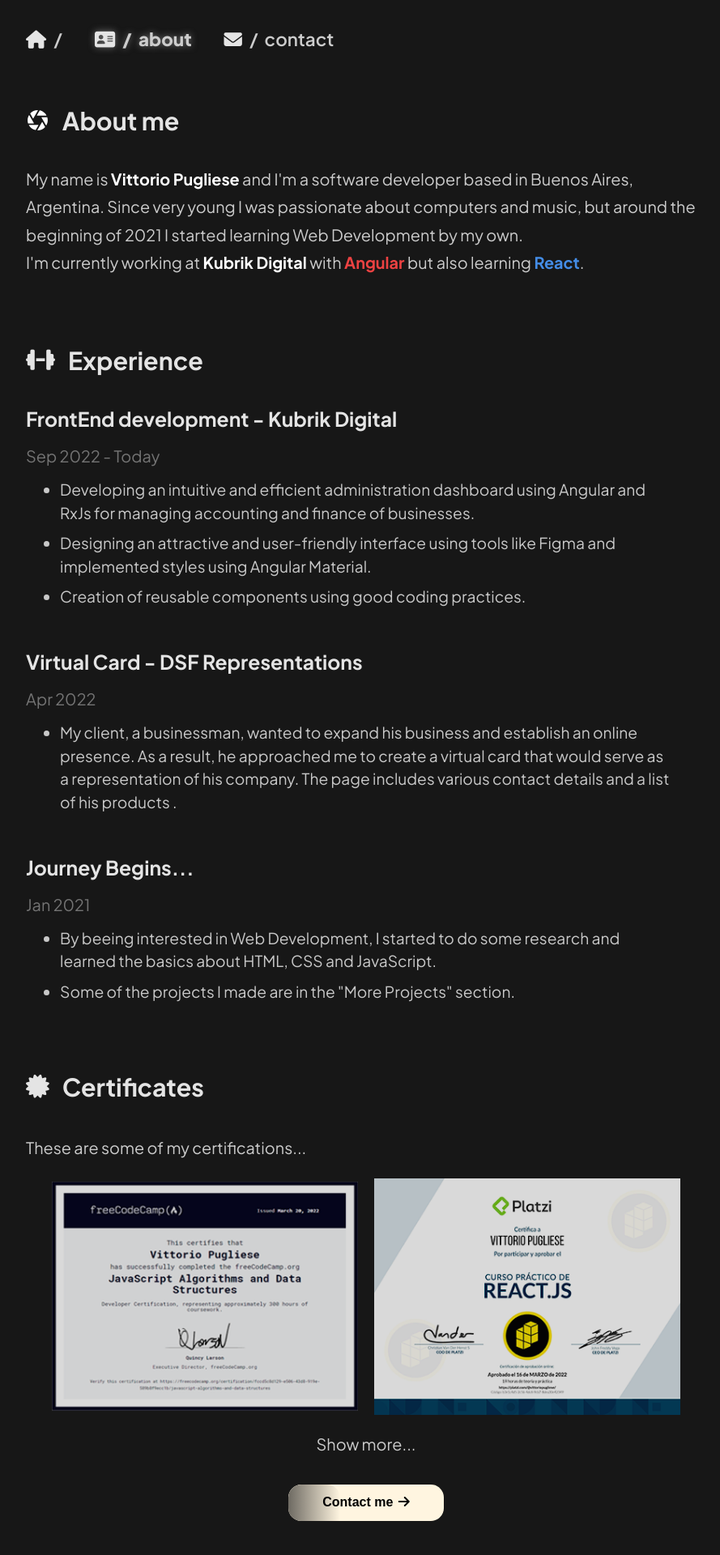
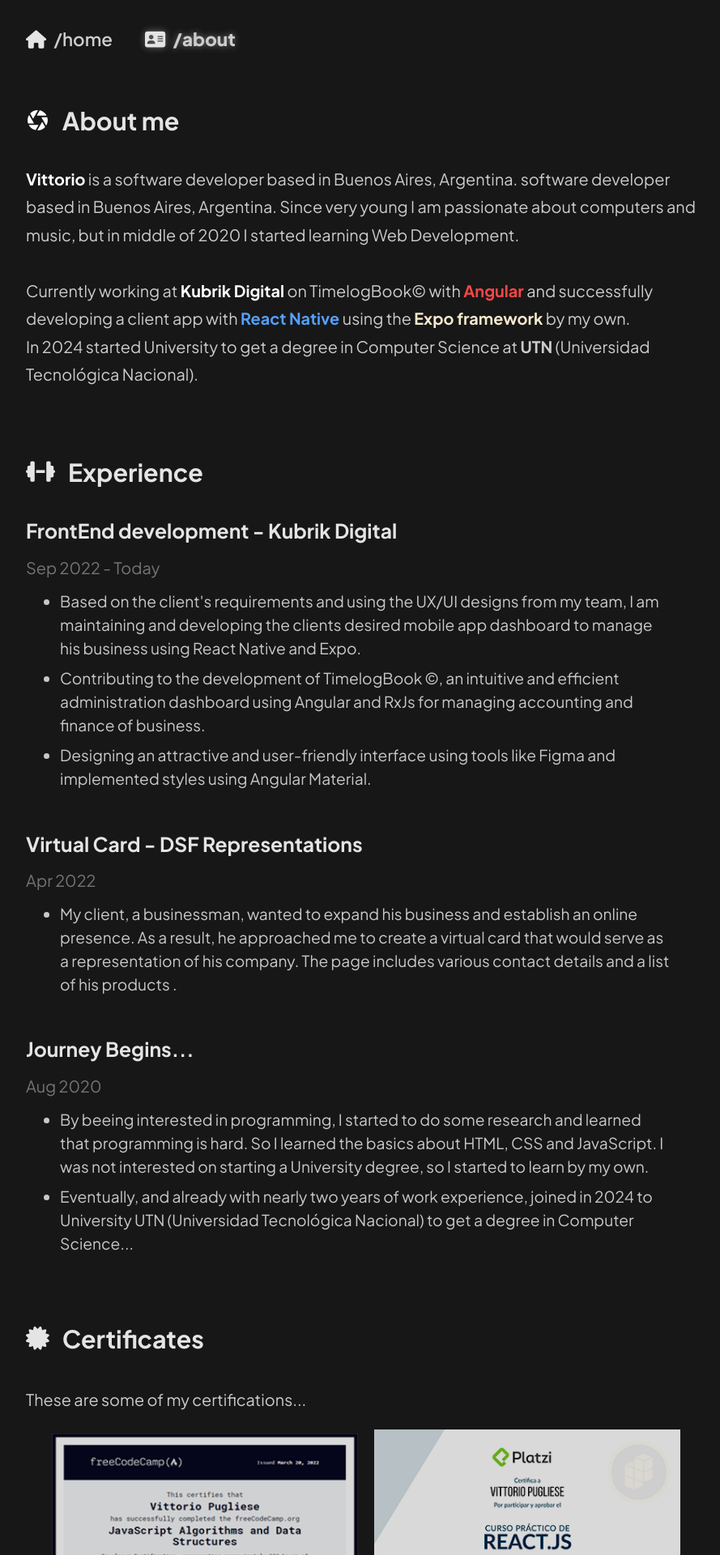
Before and after one commit to vittoopugliese/new-port, a React (Vite) app: page /about in a window 1280 px wide. Shown: the top 1920 px of the page at 81% size, without its empty margins (188-1077 px from the left). Built offline with nearby package versions, Linux system fonts and the light colour scheme.

Commit message:
portfolio updated previous commits were deploying testing.

```diff
--- a/src/components/About/ExpCard.jsx
+++ b/src/components/About/ExpCard.jsx
@@ -1,15 +1,9 @@
-import React from "react";
-
 export const ExpCard = ({exp}) => {
   return (
     <div className="exp-card">
       <h3>{exp.title}</h3>
       <p>{exp.date}</p>
-      <ul>
-        {exp.jobItems.map((item, index) => {
-            return <li key={index*2}>{item}</li>
-        })}
-      </ul>
+      <ul>{exp.jobItems.map((item, index) => <li key={index*2}>{item}</li>)}</ul>
     </div>
   );
 };
--- /dev/null
+++ b/src/components/About/Experiences.jsx
@@ -0,0 +1,16 @@
+import React from 'react'
+import { experience } from '../../utils/constants';
+import { ExpCard } from './ExpCard';
+import { SectionTitle } from '../Shared/SectionTitle';
+
+export const Experiences = () => {
+  return (
+    <div className="experience-container">
+    <SectionTitle iconClass={"fa-solid fa-dumbbell"} title="Experience" />
+
+    {experience.map((exp) => {
+      return <ExpCard exp={exp} key={exp.title} />;
+    })}
+  </div>
+  )
+}
--- /dev/null
+++ b/src/components/About/Socials.jsx
@@ -0,0 +1,15 @@
+import React from "react";
+import {socials} from "../../utils/constants";
+import {SocialCard} from "./../Shared/SocialCard";
+
+const Socials = () => {
+  return (
+    <div className="socials-container">
+      {socials.map((social) => {
+        return <SocialCard social={social} key={social.name} />;
+      })}
+    </div>
+  );
+};
+
+export default Socials;
--- a/src/components/Carrousel/TechImages.jsx
+++ b/src/components/Carrousel/TechImages.jsx
@@ -22,14 +22,13 @@ export const TechImages = ({tech, techSelected, techHover}) => {
 
   return (
     <div className="tech-slide-image">
-      <img
-        className="carrousel-image"
-        draggable="false"
+      <img style={{
+        // filter: techHovered != tech.name ? "grayscale(0)" : "grayscale(1)",
+        scale: techHovered == tech.name ? "1.05" : "1"
+        }} className="carrousel-image" draggable="false"
         src={`./tech-logos/${tech.name}.webp`}
         onMouseOver={(e) => handleImageHover(e)}
-        onMouseLeave={(e) => handleImageUnHover(e)}
-        style={{scale: techHovered == tech.name ? "1.05" : "1"}}
-      />
+        onMouseLeave={(e) => handleImageUnHover(e)}/>
       <p style={{opacity: techHovered == tech.name ? "1" : "0"}}>{tech.name}</p>
     </div>
   );
--- a/src/components/Carrousel/carrousel.css
+++ b/src/components/Carrousel/carrousel.css
@@ -83,7 +83,7 @@
 .carrousel-image {
   cursor: pointer;
   width: 90px;
-  transition: var(--transition);
+  transition: 254ms ease-in-out;
 }
 
 .tech-slide-image {
@@ -184,3 +184,10 @@
   box-shadow: 0px 3px 5px 0px rgba(0, 0, 0, 0.4);
   cursor: grab;
 }
+
+/* .tech-container{
+  display: grid;
+  grid-template-columns: repeat(5, 1fr);
+  row-gap: 2em;
+
+} */
--- a/src/components/Header/NavLarge.jsx
+++ b/src/components/Header/NavLarge.jsx
@@ -3,9 +3,9 @@ import {NavLink} from "./NavLink";
 export const NavLarge = () => {
   return (
     <nav>
-      <NavLink text='/ ' path="/" iconClass="fa-sharp fa-solid fa-house" />
-      <NavLink text='/ &nbsp;about' path="/about" iconClass="fa-solid fa-address-card" />
-      <NavLink text='/ &nbsp;contact' path="/contact" iconClass="fa-sharp fa-solid fa-envelope" />
+      <NavLink text='/home' path="/" iconClass="fa-sharp fa-solid fa-house" />
+      <NavLink text='/about' path="/about" iconClass="fa-solid fa-address-card" />
+      {/* <NavLink text='/ &nbsp;contact' path="/contact" iconClass="fa-sharp fa-solid fa-envelope" /> */}
   </nav>
   );
 };
--- a/src/components/Header/NavSmall.jsx
+++ b/src/components/Header/NavSmall.jsx
@@ -32,7 +32,7 @@ export const NavSmall = () => {
 
         <NavLink setNavOpen={setNavOpen} text="/ &nbsp;home" path="/" iconClass="fa-sharp fa-solid fa-house" />
         <NavLink setNavOpen={setNavOpen} text="/ &nbsp;about" path="/about" iconClass="fa-solid fa-address-card" />
-        <NavLink setNavOpen={setNavOpen} text="/ &nbsp;contact" path="/contact" iconClass="fa-sharp fa-solid fa-envelope" />
+        {/* <NavLink setNavOpen={setNavOpen} text="/ &nbsp;contact" path="/contact" iconClass="fa-sharp fa-solid fa-envelope" /> */}
       </div>
     </div>
     </>
--- a/src/pages/AboutPage.jsx
+++ b/src/pages/AboutPage.jsx
@@ -1,10 +1,9 @@
 import React, {useEffect} from "react";
-import {ExpCard} from "../components/About/ExpCard";
 import "../components/About/about.css";
-import {useNavigate} from "react-router-dom";
-import {Button} from "../components/Shared/Button";
 import {SectionTitle} from "../components/Shared/SectionTitle";
-import { Certificates } from './../components/About/Certificates';
+import {Certificates} from "./../components/About/Certificates";
+import Socials from "../components/About/Socials";
+import {Experiences} from "./../components/About/Experiences";
 
 function openLink() {
   window.open(
@@ -12,36 +11,7 @@ function openLink() {
   );
 }
 
-const experience = [
-  {
-    title: "FrontEnd development - Kubrik Digital",
-    date: "Sep 2022 - Today",
-    jobItems: [
-      "Developing an intuitive and efficient administration dashboard using Angular and RxJs for managing accounting and finance of businesses.",
-      "Designing an attractive and user-friendly interface using tools like Figma and implemented styles using Angular Material.",
-      "Creation of reusable components using good coding practices.",
-    ],
-  },
-  {
-    title: "Virtual Card - DSF Representations",
-    date: "Apr 2022",
-    jobItems: [
-      "My client, a businessman, wanted to expand his business and establish an online presence. As a result, he approached me to create a virtual card that would serve as a representation of his company. The page includes various contact details and a list of his products .",
-    ],
-  },
-  {
-    title: "Journey Begins...",
-    date: "Jan 2021",
-    jobItems: [
-      "By beeing interested in Web Development, I started to do some research and learned the basics about HTML, CSS and JavaScript.",
-      'Some of the projects I made are in the "More Projects" section.',
-    ],
-  },
-];
-
 export const AboutPage = () => {
-  const navigate = useNavigate();
-
   useEffect(() => {
     window.scroll(0, 0);
   }, []);
@@ -49,36 +19,30 @@ export const AboutPage = () => {
   return (
     <section className="about-section-container">
       <SectionTitle aperture={true} title="About me" />
-
       <p>
-        My name is <b className="b">Vittorio Pugliese</b> and I&apos;m a
-        software developer based in Buenos Aires, Argentina. Since very young I
-        was passionate about computers and music, but around the beginning of
-        2021 I started learning Web Development by my own.
-        <br></br>I&apos;m currently working at{" "}
+        <b className="b">Vittorio</b> is a software developer based in Buenos
+        Aires, Argentina. software developer based in Buenos Aires, Argentina.
+        Since very young I am passionate about computers and music, but in
+        middle of 2020 I started learning Web Development.
+        <br />
+        <br />
+        Currently working at{" "}
         <b onClick={openLink} className="b" style={{cursor: "pointer"}}>
           Kubrik Digital{" "}
-        </b>
-        with <b style={{color: "#ec4242"}}> Angular </b> but also learning{" "}
-        <b style={{color: "#448de7"}}> React</b>.
+        </b>{" "}
+        on TimelogBook© with <b style={{color: "#f84646"}}> Angular </b> and{" "}
+        successfully developing a client app with
+        <b style={{color: "#559ffa"}}> React Native </b> using the{" "}
+        <b style={{color: "#f6e9cd"}}>Expo framework</b> by my own.
+        <br />
+        In 2024 started University to get a degree in Computer Science at{" "}
+        <b>UTN</b> (Universidad Tecnológica Nacional).
       </p>
-
-      <div className="experience-container">
-        <SectionTitle iconClass={"fa-solid fa-dumbbell"} title="Experience" />
-
-        {experience.map((exp) => {
-          return <ExpCard exp={exp} key={exp.title} />;
-        })}
-      </div>
-
+      <Experiences />
       <Certificates />
-
-      <div className="button-container">
-        <Button
-          text="Contact me"
-          path="/contact"
-          iconClass={"fa-solid fa-arrow-right"} />
-      </div>
+      <div style={{height: "50px"}}></div>
+      <Socials />
+      <div style={{height: "350px"}}></div>
     </section>
   );
 };
--- a/src/pages/ContactPage.jsx
+++ b/src/pages/ContactPage.jsx
@@ -1,26 +1,7 @@
 import {useEffect, useState} from "react";
-import {SectionTitle} from "../components/Shared/SectionTitle";
 import {SocialCard} from "./../components/Shared/SocialCard";
 import { ThreeDee } from "../components/Shared/ThreeDee";
-
-const socials = [
-  {
-    name: "LinkedIn",
-    color: "#466cf4",
-    link: "https://www.linkedin.com/in/vittoopugliese/",
-  },
-  {name: "GitHub", color: "#d5d5d5", link: "https://github.com/vittoopugliese"},
-  {
-    name: "Twitter",
-    color: "#549ef9",
-    link: "https://twitter.com/vittoopugliese",
-  },
-  {
-    name: "SoundCloud",
-    color: "#f09c34",
-    link: "https://soundcloud.com/vittoopugliese",
-  },
-];
+import { socials } from "../utils/constants";
 
 export const ContactPage = () => {
   const [gradient, setGradient] = useState(1);
--- /dev/null
+++ b/src/utils/constants.ts
@@ -0,0 +1,45 @@
+export const socials = [
+  {
+    name: "LinkedIn",
+    color: "#466cf4",
+    link: "https://www.linkedin.com/in/vittoopugliese/",
+  },
+  {name: "GitHub", color: "#d5d5d5", link: "https://github.com/vittoopugliese"},
+  {
+    name: "Twitter",
+    color: "#549ef9",
+    link: "https://twitter.com/vittoopugliese",
+  },
+  {
+    name: "SoundCloud",
+    color: "#f09c34",
+    link: "https://soundcloud.com/vittoopugliese",
+  },
+];
+
+export const experience = [
+  {
+    title: "FrontEnd development - Kubrik Digital",
+    date: "Sep 2022 - Today",
+    jobItems: [
+      "Based on the client's requirements and using the UX/UI designs from my team, I am maintaining and developing the clients desired mobile app dashboard to manage his business using React Native and Expo.",
+      "Contributing to the development of TimelogBook ©, an intuitive and efficient administration dashboard using Angular and RxJs for managing accounting and finance of business.",
+      "Designing an attractive and user-friendly interface using tools like Figma and implemented styles using Angular Material.",
+    ],
+  },
+  {
+    title: "Virtual Card - DSF Representations",
+    date: "Apr 2022",
+    jobItems: [
+      "My client, a businessman, wanted to expand his business and establish an online presence. As a result, he approached me to create a virtual card that would serve as a representation of his company. The page includes various contact details and a list of his products .",
+    ],
+  },
+  {
+    title: "Journey Begins...",
+    date: "Aug 2020",
+    jobItems: [
+      "By beeing interested in programming, I started to do some research and learned that programming is hard. So I learned the basics about HTML, CSS and JavaScript. I was not interested on starting a University degree, so I started to learn by my own.",
+      "Eventually, and already with nearly two years of work experience, joined in 2024 to University UTN (Universidad Tecnológica Nacional) to get a degree in Computer Science...",
+    ],
+  },
+];
```
Also changed, not shown: src/components/Carrousel/Carrousel.jsx (+16 -8 lines), src/components/MiniProjects/MoreProjects.jsx (+4 -4 lines), public/tech-logos/NextJS.svg (added).
